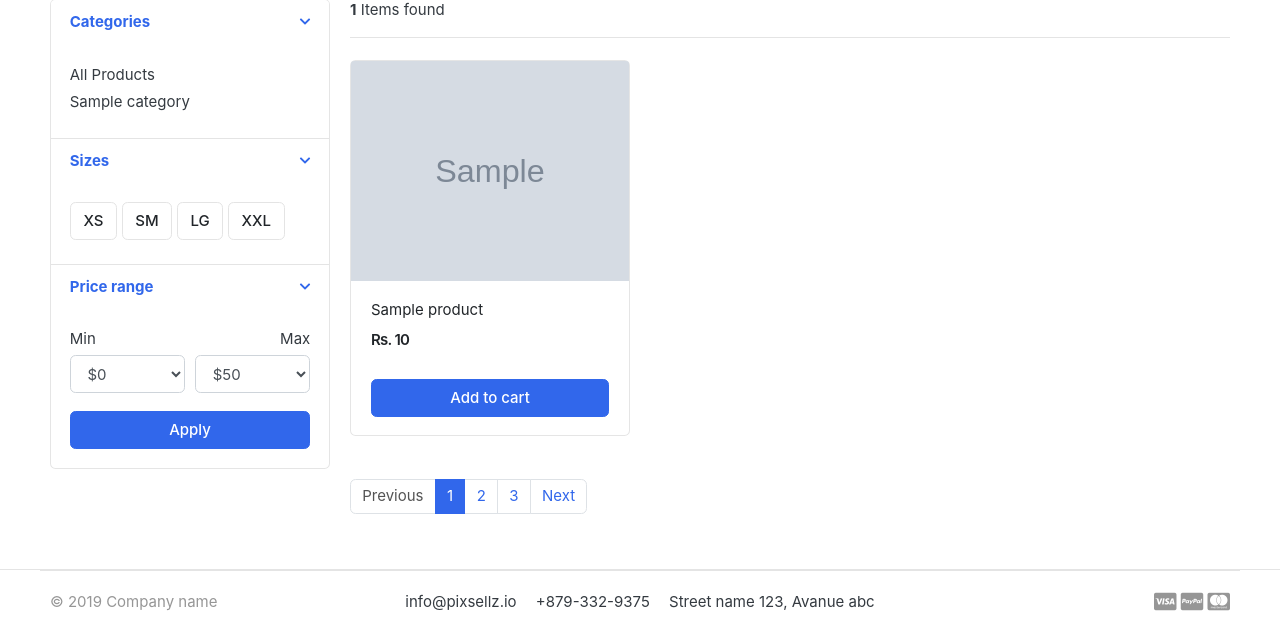
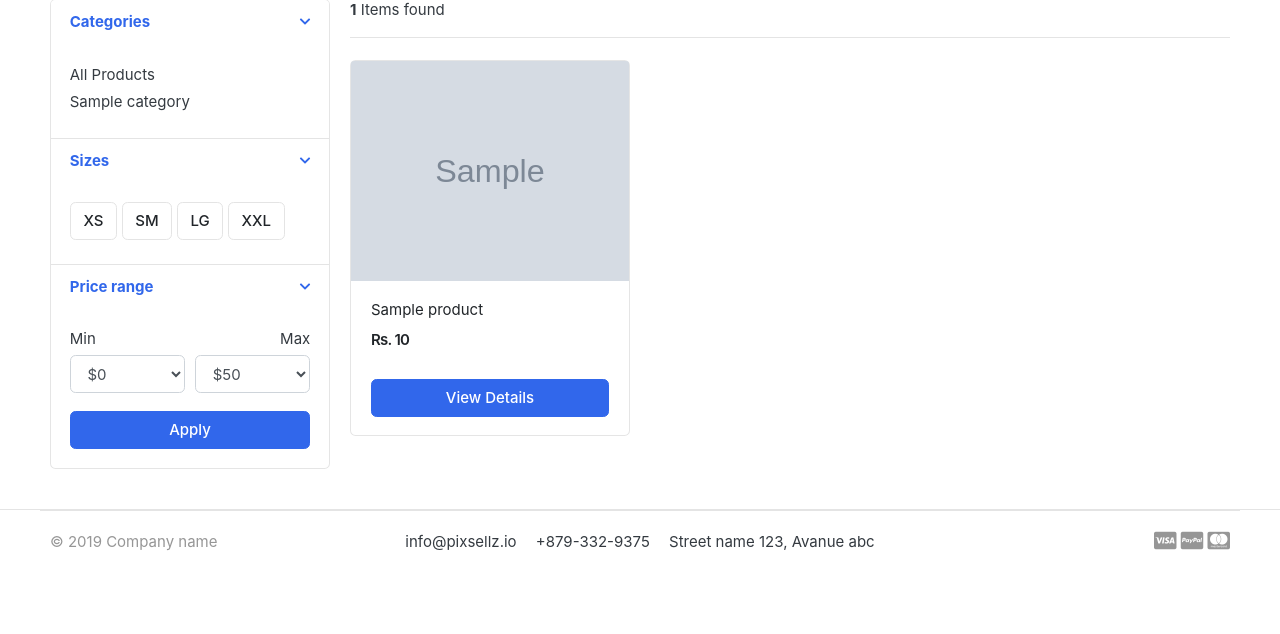
Before and after one commit to Tania590/Greatkart-Project, a Django app: page /store/ in a window 1280 px wide. Shown: the part 295-929 px from the top of the page. After the commit the page ends 846 px from the top, so only its background shows below. Run offline with Django 4.2, Linux system fonts and the light colour scheme; tables that the repository leaves empty hold one stand-in row (values such as "Sample post"); grey boxes marked "Sample" are stand-in pictures; some libraries are stand-ins or nearby versions; some web fonts are replaced.

Commit message:
Pagination added

```diff
--- /dev/null
+++ b/carts/context_processors.py
@@ -0,0 +1,9 @@
+from .models import CartItem
+from .views import __session_id
+
+def counter(request, item_total=0):
+    cart_items = CartItem.objects.filter(cart__cart_id=__session_id(request), is_active=True)
+    if cart_items:
+        for item in cart_items:
+            item_total += item.quantity
+    return {'item_total': item_total}
--- a/greatkart/settings.py
+++ b/greatkart/settings.py
@@ -69,6 +69,7 @@ TEMPLATES = [
                 'django.contrib.auth.context_processors.auth',
                 'django.contrib.messages.context_processors.messages',
                 'category.context_processors.display_category',
+                'carts.context_processors.counter',
             ],
         },
     },
--- a/store/templates/store/store.html
+++ b/store/templates/store/store.html
@@ -145,23 +145,37 @@
               <span class="price">Rs. {{ product.price }}</span>
             </div> <!-- price-wrap.// -->
           </div>
-          <a href="#" class="btn btn-block btn-primary">Add to cart </a>
+          <a href="{{ product.get_absolute_url }}" class="btn btn-block btn-primary">View Details </a>
         </figcaption>
       </figure>
     </div> <!-- col.// -->
     {% endfor %}
   </div> <!-- row end.// -->
 
-
+  {% if products.has_other_pages %}
   <nav class="mt-4" aria-label="Page navigation sample">
     <ul class="pagination">
+      {% if products.has_previous %}
+      <li class="page-item"><a class="page-link" href="?page={{ products.previous_page_number }}">Previous</a></li>
+      {% else %}
       <li class="page-item disabled"><a class="page-link" href="#">Previous</a></li>
-      <li class="page-item active"><a class="page-link" href="#">1</a></li>
-      <li class="page-item"><a class="page-link" href="#">2</a></li>
-      <li class="page-item"><a class="page-link" href="#">3</a></li>
-      <li class="page-item"><a class="page-link" href="#">Next</a></li>
+      {% endif %}
+      {% for page in paginated_products.page_range %}
+      {% if page == products.number %}
+      <li class="page-item active"><a class="page-link" href="#">{{ page }}</a></li>
+      {% else %}
+      <li class="page-item"><a class="page-link" href="?page={{ page }}">{{ page }}</a></li>
+      {% endif %}
+      {% endfor %}
+      {% if products.has_next %}
+      <li class="page-item"><a class="page-link" href="?page={{ products.next_page_number }}">Next</a></li>
+      {% else %}
+      <li class="page-item disabled"><a class="page-link" href="#">Next</a></li>
+      {% endif %}
+
     </ul>
   </nav>
+  {% endif %}
 
 </main> <!-- col.// -->
 
--- a/store/views.py
+++ b/store/views.py
@@ -1,14 +1,21 @@
 from django.shortcuts import render
+from django.core.paginator import Paginator
 from .models import Product
+from carts.views import __session_id
+from carts.models import  Cart, CartItem
 
 def store(request, category_slug=None):
     if category_slug != None:
-        products = Product.objects.filter(is_available=True, category__slug=category_slug)
+        products = Product.objects.filter(is_available=True, category__slug=category_slug).order_by('id')
     else:
-        products = Product.objects.filter(is_available=True)
+        products = Product.objects.filter(is_available=True).order_by('id')
+    paginated_products = Paginator(products,3)
+    page_number = request.GET.get('page')
+    page_obj = paginated_products.get_page(page_number)
     product_count = products.count()
     context = {
-        'products': products,
+        'products': page_obj,
+        'paginated_products': paginated_products,
         'product_count': product_count
     }
     return render(request, 'store/store.html', context)
@@ -19,4 +26,9 @@ def product_detail(request, category_slug, product_slug):
         product = Product.objects.get(category__slug=category_slug, slug=product_slug)
     except Exception as e:
         raise e
-    return render(request, 'store/product_detail.html', {'product':product})
+    in_cart = CartItem.objects.filter(cart__cart_id=__session_id(request), product=product).exists()
+    context = {
+        'product': product,
+        'in_cart': in_cart
+    }
+    return render(request, 'store/product_detail.html', context)
--- a/templates/includes/header.html
+++ b/templates/includes/header.html
@@ -69,7 +69,7 @@
             </div>
             <a href="{% url 'cart' %}" class="widget-header pl-3 ml-3">
               <div class="icon icon-sm rounded-circle border"><i class="fa fa-shopping-cart"></i></div>
-              <span class="badge badge-pill badge-danger notify">0</span>
+              <span class="badge badge-pill badge-danger notify">{{ item_total }}</span>
             </a>
           </div> <!-- widgets-wrap.// -->
         </div> <!-- col.// -->
```
Also changed, not shown: carts/templates/carts/cart.html (+9 -1 lines), store/templates/store/product_detail.html (+6 -1 lines).
